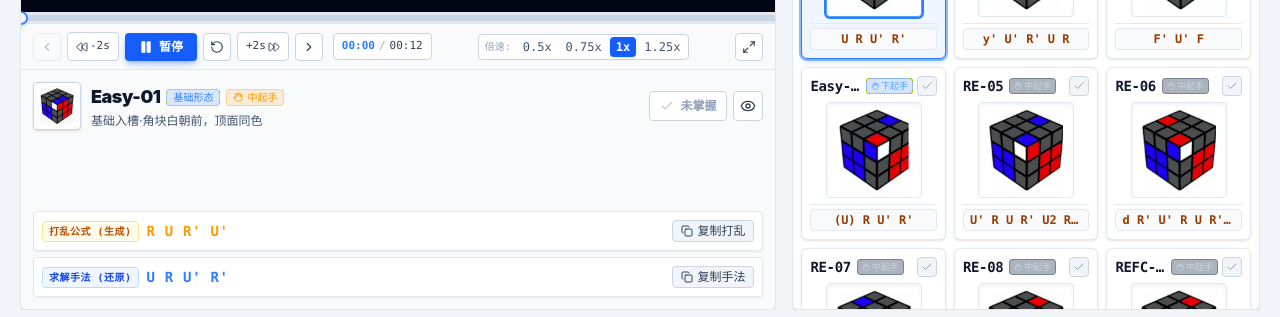
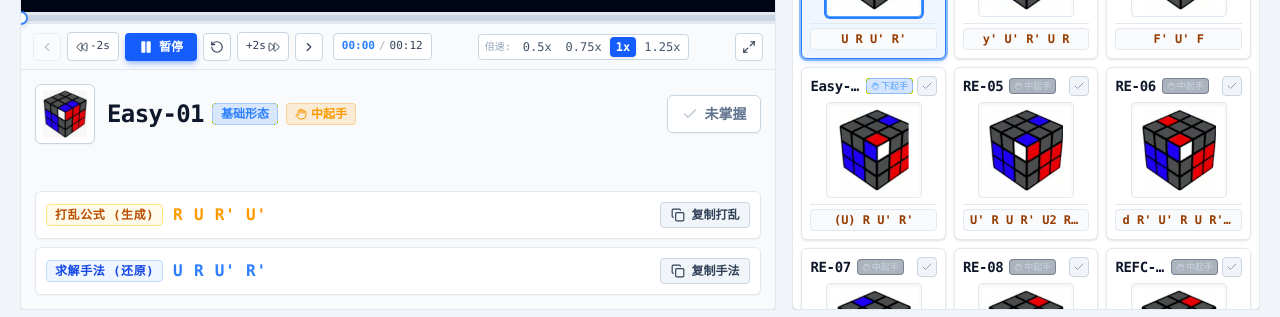
Before and after one commit to jacefromxa/cube-tutor, a React (Vite) app: page / in a window 1280 px wide. Shown: the part 480-797 px from the top of the page. Built offline with nearby package versions, Linux system fonts and the light colour scheme; grey boxes are pictures that could not be loaded.

Commit message:
feat: enlarge title and formula typography, remove description and card modal

```diff
--- a/src/App.jsx
+++ b/src/App.jsx
@@ -4,7 +4,6 @@ import Header from './components/Header';
 import VideoPlayer from './components/VideoPlayer';
 import FilterBar from './components/FilterBar';
 import CaseCard from './components/CaseCard';
-import CardModal from './components/CardModal';
 import KeyboardShortcutsModal from './components/KeyboardShortcutsModal';
 import { F2L_CASES, F2L_GROUPS, TOTAL_CASES } from './data/f2lCases';
 import { AlertCircle } from 'lucide-react';
@@ -16,7 +15,6 @@ export default function App() {
   const [currentCase, setCurrentCase] = useState(() => F2L_CASES[0]);
   const [selectedGroup, setSelectedGroup] = useState('all');
   const [masteredFilter, setMasteredFilter] = useState('all');
-  const [modalCase, setModalCase] = useState(null);
   const [showShortcuts, setShowShortcuts] = useState(false);
 
   // Theme state: light | dark (default: light)
@@ -213,7 +211,6 @@ export default function App() {
       }
       // Escape closes modals
       else if (e.key === 'Escape') {
-        setModalCase(null);
         setShowShortcuts(false);
       }
     };
@@ -256,7 +253,6 @@ export default function App() {
             currentCase={currentCase}
             casesList={filteredCases.length > 0 ? filteredCases : F2L_CASES}
             onSelectCase={handleSelectCase}
-            onViewCard={(item) => setModalCase(item)}
             isMastered={masteredSet.has(currentCase?.id)}
             onToggleMastered={toggleMastered}
             theme={theme}
@@ -344,16 +340,6 @@ export default function App() {
 
       </main>
 
-      {/* Snapshot Card Lightbox Modal */}
-      {modalCase && (
-        <CardModal
-          caseItem={modalCase}
-          onClose={() => setModalCase(null)}
-          onPlay={handleSelectCase}
-          theme={theme}
-        />
-      )}
-
       {/* Keyboard Shortcuts Modal */}
       {showShortcuts && (
         <KeyboardShortcutsModal
--- a/src/components/VideoPlayer.jsx
+++ b/src/components/VideoPlayer.jsx
@@ -1,7 +1,7 @@
 import React, { useRef, useEffect, useState, useCallback, useImperativeHandle, forwardRef } from 'react';
 import {
   Play, Pause, RotateCcw, Repeat, ChevronLeft, ChevronRight,
-  Maximize2, Copy, Check, Eye, FastForward, Rewind,
+  Maximize2, Copy, Check, FastForward, Rewind,
   Hand
 } from 'lucide-react';
 import { VIDEO_PATH, F2L_GROUPS, invertAlgorithm } from '../data/f2lCases';
@@ -10,7 +10,6 @@ const VideoPlayer = forwardRef(function VideoPlayer({
   currentCase,
   casesList,
   onSelectCase,
-  onViewCard,
   isMastered,
   onToggleMastered,
   theme = 'dark'
@@ -441,93 +440,73 @@ const VideoPlayer = forwardRef(function VideoPlayer({
 
       {/* Case Details & Algorithm Box (flex-1 to stretch and align bottom edge with right column) */}
       {currentCase && (
-        <div className={`flex-1 min-h-0 p-2.5 sm:p-3 flex flex-col justify-between gap-2.5 transition-colors ${
+        <div className={`flex-1 min-h-0 p-3 sm:p-3.5 flex flex-col justify-between gap-3 transition-colors ${
           isDark ? 'bg-slate-950/90' : 'bg-slate-50/90'
         }`}>
-          {/* Top row: Thumbnail & Metadata */}
-          <div className="flex items-center justify-between gap-2.5">
-            <div className="flex items-center gap-2.5">
-              <div
-                className="relative group/thumb cursor-pointer shrink-0"
-                onClick={() => onViewCard(currentCase)}
-                title="点击查看视频原图解截图"
-              >
+          {/* Top row: Enlarged Thumbnail, Title & Mastery Button (Card modal & Eye icon removed) */}
+          <div className="flex items-center justify-between gap-3">
+            <div className="flex items-center gap-3 min-w-0">
+              <div className="shrink-0">
                 <img
                   src={currentCase.cubeImg}
                   alt={currentCase.code}
-                  className={`w-11 h-11 sm:w-12 sm:h-12 rounded bg-white p-1 object-contain shadow-sm border transition ${
-                    isDark ? 'border-slate-700 hover:border-blue-400' : 'border-slate-300 hover:border-blue-500'
+                  className={`w-13 h-13 sm:w-15 sm:h-15 rounded-md bg-white p-1 object-contain shadow-xs border transition ${
+                    isDark ? 'border-slate-700' : 'border-slate-300'
                   }`}
                 />
-                <span className="absolute inset-0 bg-black/60 rounded opacity-0 group-hover/thumb:opacity-100 flex items-center justify-center transition text-[9px] text-white font-semibold">
-                  大图
-                </span>
               </div>
 
-              <div className="flex flex-col gap-0.5 min-w-0">
-                <div className="flex items-center gap-1.5 flex-wrap">
-                  <span className={`text-base sm:text-lg font-black tracking-tight ${
+              <div className="flex flex-col justify-center gap-1 min-w-0">
+                <div className="flex items-center gap-2 flex-wrap">
+                  <span className={`text-xl sm:text-2xl font-black tracking-tight font-mono ${
                     isDark ? 'text-white' : 'text-slate-900'
                   }`}>
                     {currentCase.code}
                   </span>
-                  <span className="text-[10px] px-1.5 py-0.2 rounded bg-blue-500/15 text-blue-500 border border-blue-500/30 font-medium">
+                  <span className="text-xs px-2 py-0.5 rounded bg-blue-500/15 text-blue-500 border border-blue-500/30 font-semibold font-mono">
                     {groupInfo?.nameZh}
                   </span>
-                  <span className="text-[10px] px-1.5 py-0.2 rounded bg-amber-500/15 text-amber-500 border border-amber-500/30 font-medium flex items-center gap-1">
-                    <Hand className="w-2.5 h-2.5" />
-                    {currentCase.grip}
-                  </span>
-                </div>
-                <div className={`text-xs truncate ${isDark ? 'text-slate-400' : 'text-slate-600'}`}>
-                  {currentCase.description}
+                  {currentCase.grip && (
+                    <span className="text-xs px-2 py-0.5 rounded bg-amber-500/15 text-amber-500 border border-amber-500/30 font-semibold flex items-center gap-1">
+                      <Hand className="w-3 h-3" />
+                      {currentCase.grip}
+                    </span>
+                  )}
                 </div>
               </div>
             </div>
 
-            {/* Quick Actions: Mastered Toggle ("未掌握" vs "已掌握") & Card Lightbox */}
-            <div className="flex items-center gap-1.5 shrink-0">
+            {/* Quick Actions: Mastered Toggle ("未掌握" vs "已掌握") */}
+            <div className="flex items-center shrink-0">
               <button
                 onClick={() => onToggleMastered(currentCase.id)}
-                className={`px-2.5 py-1.5 rounded border text-xs font-semibold flex items-center gap-1.5 transition ${
+                className={`px-3.5 py-2 rounded-md border text-xs sm:text-sm font-bold flex items-center gap-1.5 transition ${
                   isMastered
-                    ? 'bg-emerald-500/20 text-emerald-500 border-emerald-500/40 hover:bg-emerald-500/30'
+                    ? 'bg-emerald-500/20 text-emerald-500 border-emerald-500/40 hover:bg-emerald-500/30 shadow-xs'
                     : isDark
                       ? 'bg-slate-800 hover:bg-slate-750 text-slate-400 border-slate-700'
-                      : 'bg-white hover:bg-slate-100 text-slate-400 border-slate-300'
+                      : 'bg-white hover:bg-slate-100 text-slate-500 border-slate-300 shadow-xs'
                 }`}
               >
-                <Check className={`w-3.5 h-3.5 ${isMastered ? 'text-emerald-500' : 'text-slate-400 opacity-60'}`} />
+                <Check className={`w-4 h-4 ${isMastered ? 'text-emerald-500' : 'text-slate-400 opacity-60'}`} />
                 <span>{isMastered ? '已掌握' : '未掌握'}</span>
-              </button>
-
-              <button
-                onClick={() => onViewCard(currentCase)}
-                title="查看原视频图解卡片"
-                className={`p-1.5 rounded border transition ${
-                  isDark
-                    ? 'bg-slate-800 hover:bg-slate-750 text-slate-300 hover:text-white border-slate-700'
-                    : 'bg-white hover:bg-slate-100 text-slate-700 hover:text-slate-900 border-slate-300'
-                }`}
-              >
-                <Eye className="w-4 h-4" />
               </button>
             </div>
           </div>
 
-          {/* Two-Line Formulas: Line 1 (打乱公式) & Line 2 (求解手法) to fill height and align bottom */}
-          <div className="flex flex-col gap-1.5">
+          {/* Two-Line Formulas: Line 1 (打乱公式) & Line 2 (求解手法) - Prominently Enlarged */}
+          <div className="flex flex-col gap-2">
             {/* Line 1: 打乱公式 (Setup) */}
-            <div className={`border rounded p-1.5 sm:p-2 flex items-center justify-between gap-2 shadow-xs transition-colors ${
+            <div className={`border rounded-md p-2 sm:p-2.5 flex items-center justify-between gap-3 shadow-xs transition-colors ${
               isDark ? 'bg-slate-950/80 border-slate-800/90' : 'bg-white border-slate-200'
             }`}>
-              <div className="flex items-center gap-2 overflow-hidden">
-                <span className={`text-[10px] font-mono uppercase tracking-wider shrink-0 px-1.5 py-0.5 rounded border font-bold ${
+              <div className="flex items-center gap-2.5 overflow-hidden">
+                <span className={`text-xs font-mono uppercase tracking-wider shrink-0 px-2 py-0.5 rounded border font-bold ${
                   isDark ? 'bg-amber-500/15 text-amber-400 border-amber-500/30' : 'bg-amber-50 text-amber-700 border-amber-200'
                 }`}>
                   打乱公式 (生成)
                 </span>
-                <div className="font-mono text-xs sm:text-sm font-black text-amber-500 tracking-wider select-all truncate">
+                <div className="font-mono text-sm sm:text-base font-black text-amber-500 tracking-wider select-all truncate">
                   {scramble}
                 </div>
               </div>
@@ -535,28 +514,28 @@ const VideoPlayer = forwardRef(function VideoPlayer({
               <button
                 onClick={handleCopyScramble}
                 title="复制打乱公式"
-                className={`px-2 py-0.5 rounded transition flex items-center justify-center gap-1 border shrink-0 text-xs font-medium ${
+                className={`px-2.5 py-1 rounded transition flex items-center justify-center gap-1.5 border shrink-0 text-xs font-semibold ${
                   isDark
-                    ? 'bg-slate-800 hover:bg-slate-700 text-slate-200 border-slate-700'
+                    ? 'bg-slate-800 hover:bg-slate-750 text-slate-200 border-slate-700'
                     : 'bg-slate-100 hover:bg-slate-200 text-slate-700 border-slate-300'
                 }`}
               >
-                {copiedScramble ? <Check className="w-3 h-3 text-emerald-500" /> : <Copy className="w-3 h-3" />}
+                {copiedScramble ? <Check className="w-3.5 h-3.5 text-emerald-500" /> : <Copy className="w-3.5 h-3.5" />}
                 <span>{copiedScramble ? '已复制' : '复制打乱'}</span>
               </button>
             </div>
 
             {/* Line 2: 求解手法 (Solution) */}
-            <div className={`border rounded p-1.5 sm:p-2 flex items-center justify-between gap-2 shadow-xs transition-colors ${
+            <div className={`border rounded-md p-2 sm:p-2.5 flex items-center justify-between gap-3 shadow-xs transition-colors ${
               isDark ? 'bg-slate-950/80 border-slate-800/90' : 'bg-white border-slate-200'
             }`}>
-              <div className="flex items-center gap-2 overflow-hidden">
-                <span className={`text-[10px] font-mono uppercase tracking-wider shrink-0 px-1.5 py-0.5 rounded border font-bold ${
+              <div className="flex items-center gap-2.5 overflow-hidden">
+                <span className={`text-xs font-mono uppercase tracking-wider shrink-0 px-2 py-0.5 rounded border font-bold ${
                   isDark ? 'bg-blue-500/15 text-blue-400 border-blue-500/30' : 'bg-blue-50 text-blue-700 border-blue-200'
                 }`}>
                   求解手法 (还原)
                 </span>
-                <div className="font-mono text-xs sm:text-sm font-black text-blue-500 tracking-wider select-all truncate">
+                <div className="font-mono text-sm sm:text-base font-black text-blue-500 tracking-wider select-all truncate">
                   {currentCase.algorithm}
                 </div>
               </div>
@@ -564,19 +543,18 @@ const VideoPlayer = forwardRef(function VideoPlayer({
               <button
                 onClick={handleCopySolution}
                 title="复制求解手法公式"
-                className={`px-2 py-0.5 rounded transition flex items-center justify-center gap-1 border shrink-0 text-xs font-medium ${
+                className={`px-2.5 py-1 rounded transition flex items-center justify-center gap-1.5 border shrink-0 text-xs font-semibold ${
                   isDark
                     ? 'bg-slate-800 hover:bg-slate-750 text-slate-200 border-slate-700'
                     : 'bg-slate-100 hover:bg-slate-200 text-slate-700 border-slate-300'
                 }`}
               >
-                {copiedSolution ? <Check className="w-3 h-3 text-emerald-500" /> : <Copy className="w-3 h-3" />}
+                {copiedSolution ? <Check className="w-3.5 h-3.5 text-emerald-500" /> : <Copy className="w-3.5 h-3.5" />}
                 <span>{copiedSolution ? '已复制' : '复制手法'}</span>
               </button>
             </div>
           </div>
-        </div>
-      )}
+        </div>      )}
     </div>
   );
 });
```
